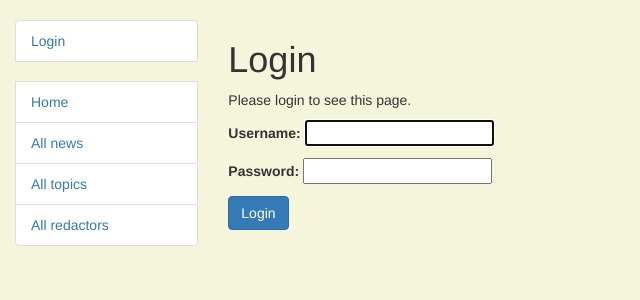
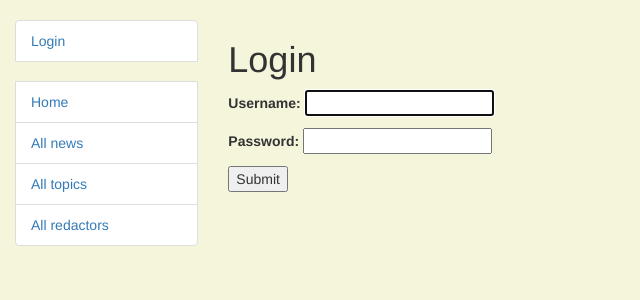
Before and after one commit to NazarHladaniuk/newspaper-agency, a Django app: page /accounts/login/?next=/ in a window 1280 px wide. Shown: the top 300 px of the page, without its empty margins (0-640 px from the left). Run offline with Django 4.2, Linux system fonts and the light colour scheme; some libraries are stand-ins or nearby versions.

Commit message:
edit login page

```diff
--- a/templates/registration/login.html
+++ b/templates/registration/login.html
@@ -1,23 +1,16 @@
 {% extends "base.html" %}
 
 {% block content %}
+  <h1>Login</h1>
 
   {% if form.errors %}
-  <p>Your username and password didn't match. Please try again.</p>
-{% endif %}
-
-<h1>Login</h1>
-
-{% if next %}
-  <p>Please login to see this page.</p>
+    <p style="color: red">Invalid credentials</p>
   {% endif %}
 
   <form method="post" action="{% url 'login' %}">
     {% csrf_token %}
     {{ form.as_p }}
-
-  <input type="submit" value="Login" class="btn btn-primary" />
+    <input type="submit" value="Submit">
     <input type="hidden" name="next" value="{{ next }}" />
   </form>
-
 {% endblock %}
```
Lines whose indentation alone changed are shown as unchanged.
